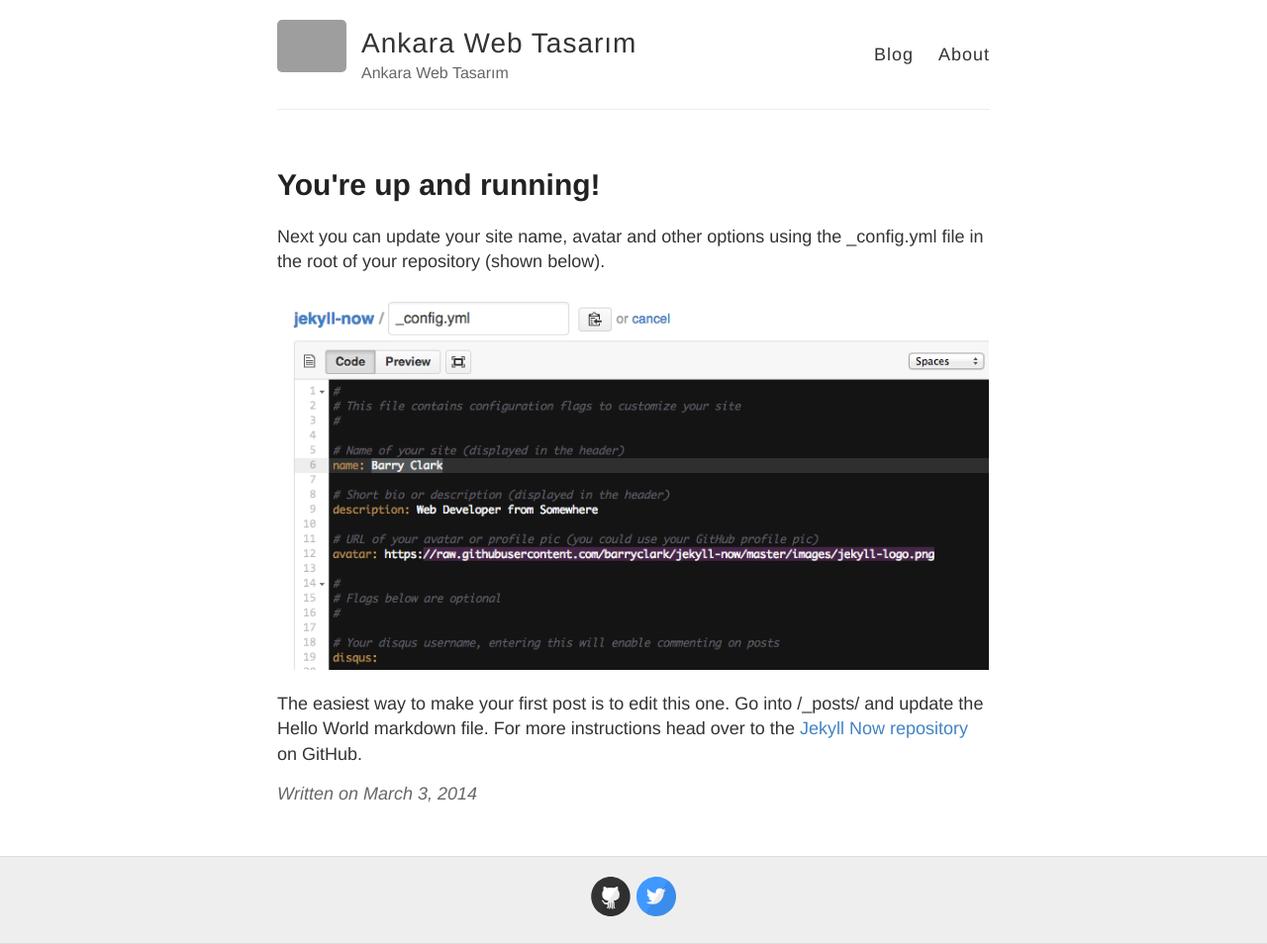
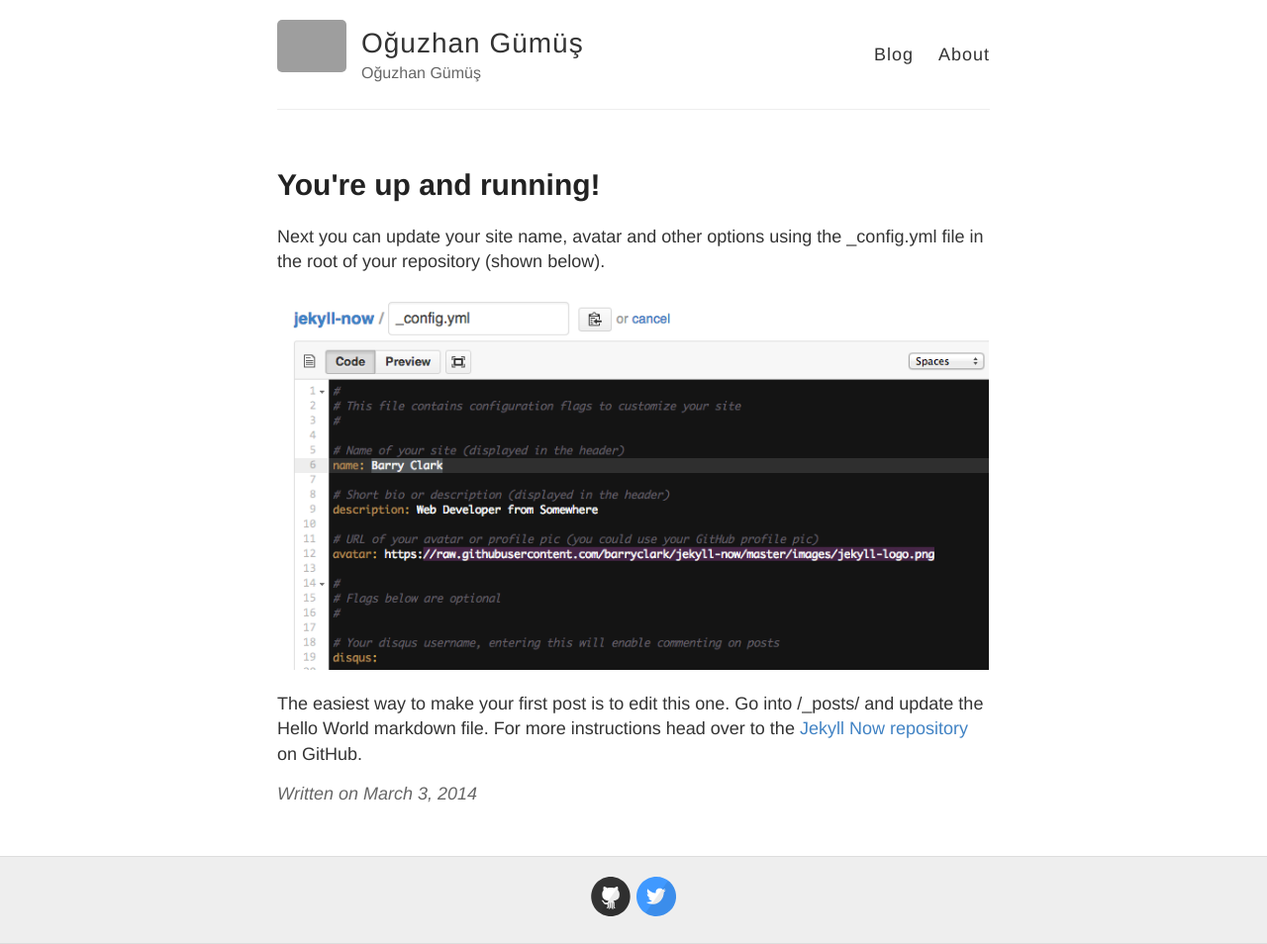
Before and after one commit to prensmiskin/AnkaraWebTasarim, a Jekyll site: the page built from _posts/2014-3-3-Hello-World.md, in a window 1280 px wide. Shown: the whole page at 99% size. Built offline with Jekyll 4.4.1, drawn with Linux system fonts in a browser that asks for light colours; grey boxes are pictures that could not be loaded.

Commit message:
Update _config.yml

```diff
--- a/_config.yml
+++ b/_config.yml
@@ -3,13 +3,13 @@
 #
 
 # Name of your site (displayed in the header)
-name: Ankara Web Tasarım
+name: Oğuzhan Gümüş
 
 # Short bio or description (displayed in the header)
-description: Ankara Web Tasarım
+description: Oğuzhan Gümüş
 
 # URL of your avatar or profile pic (you could use your GitHub profile pic)
-avatar: https://user-images.githubusercontent.com/40228440/53888206-ef5f7b80-4034-11e9-8288-356bbff95740.png
+avatar: https://raw.githubusercontent.com/barryclark/jekyll-now/master/images/jekyll-logo.png
 
 #
 # Flags below are optional
@@ -26,7 +26,7 @@
   linkedin:
   pinterest:
   rss: # just type anything here for a working RSS icon
-  twitter: mezbjen
+  twitter: jekyllrb
   stackoverflow: # your stackoverflow profile, e.g. "users/50476/bart-kiers"
   youtube: # channel/<your_long_string> or user/<user-name>
   googleplus: # anything in your profile username that comes after plus.google.com/
```
